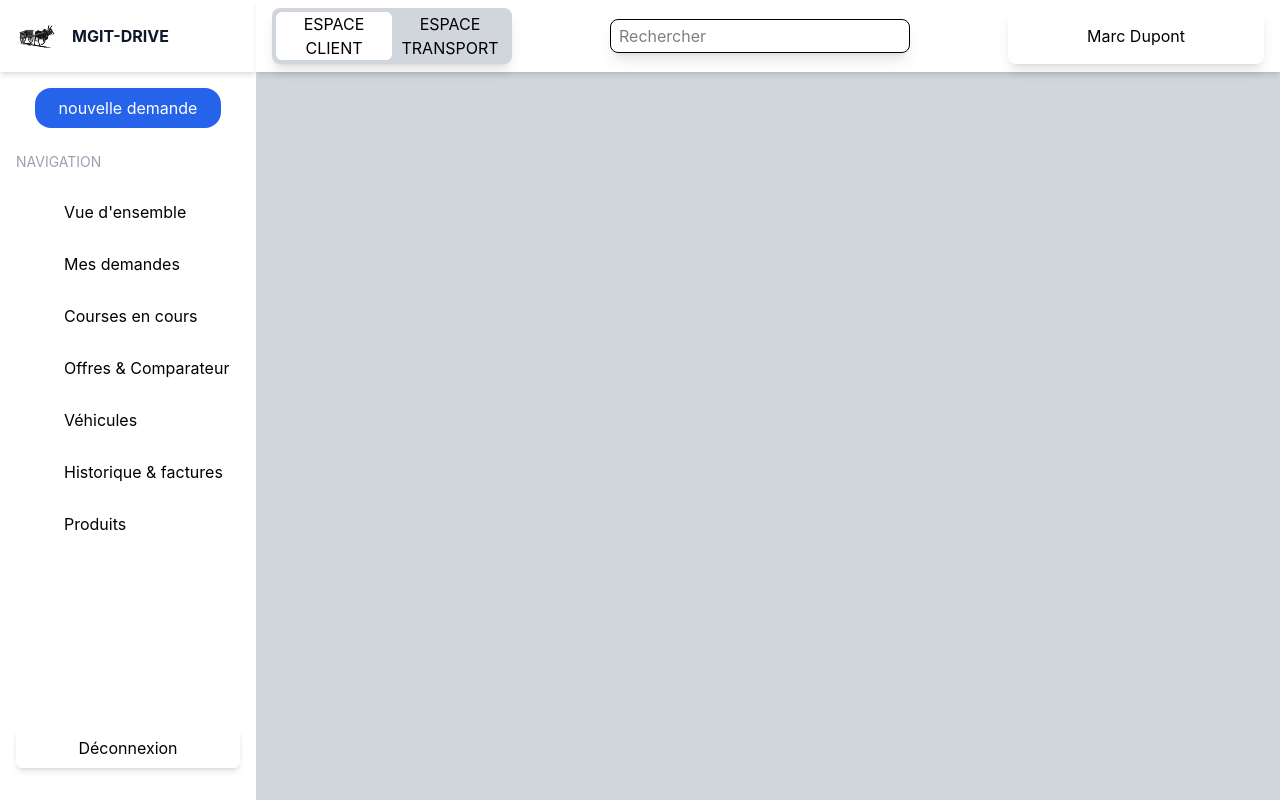
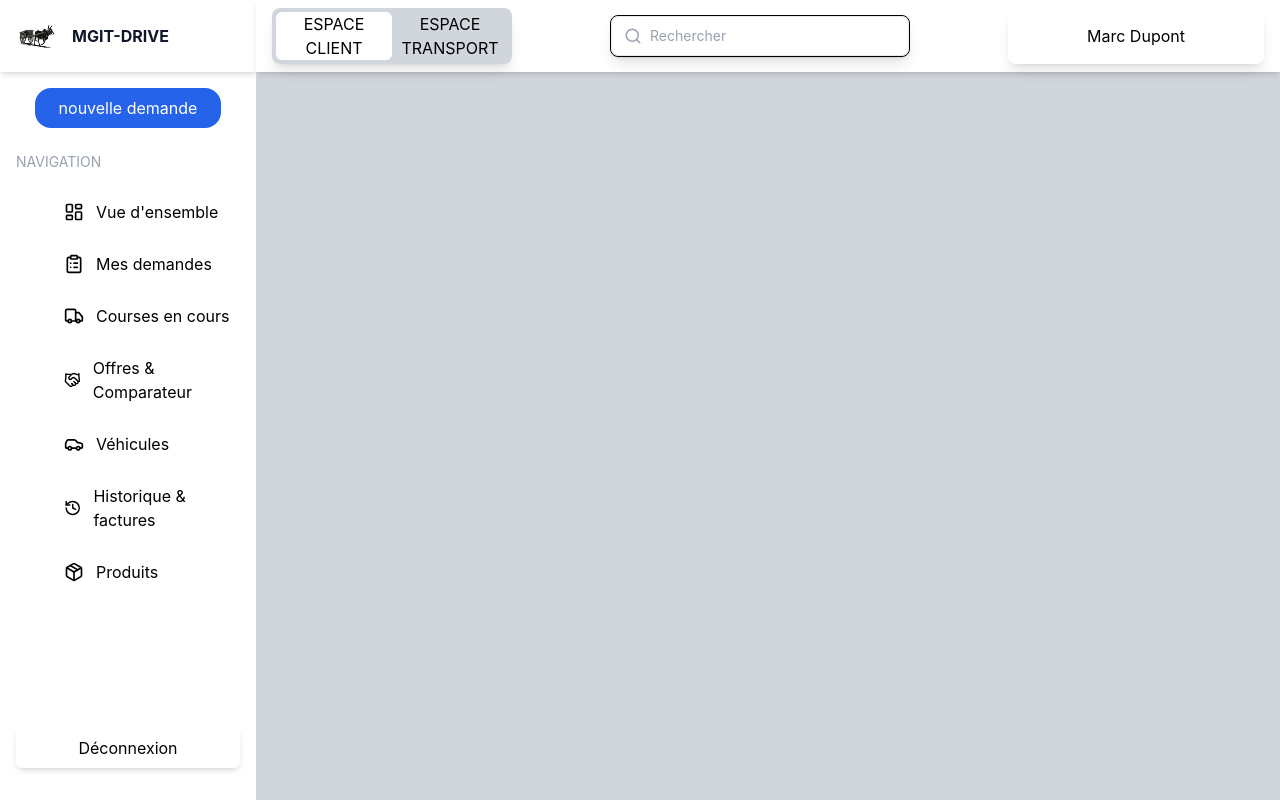
Before and after one commit to amura16/gestion-course, a React (Vite) app: page /client in a window 1280 px wide. Built offline with nearby package versions, Linux system fonts and the light colour scheme.

Commit message:
plus de stylisation

```diff
--- a/src/components/layout/Header.tsx
+++ b/src/components/layout/Header.tsx
@@ -2,6 +2,7 @@ import { useState } from "react"
 import Burger from "../../assets/burger-bar.png"
 import { Input } from "../ui/Input"
 import { Toogle } from "../ui/Toogle"
+import { Search } from "lucide-react"
 
 interface HeaderProps {
     onMenuClick: () => void
@@ -41,6 +42,7 @@ export const Header = ({onMenuClick}: HeaderProps ) => {
             {/* search bar */}
             <div className="w-75 border rounded-lg shadow-lg">
                 <Input
+                    leftContent={<Search size={18} />}
                     placeholder="Rechercher"
                 />
             </div>
--- a/src/components/layout/Sidebar.tsx
+++ b/src/components/layout/Sidebar.tsx
@@ -1,38 +1,45 @@
 import { NavLink } from "react-router-dom"
 import Logo from "../../assets/logo.png"
 import { ButtonGlobal } from "../ui/Button"
-
+import { LayoutDashboard, ClipboardList, Truck, Handshake, Car, History, Package, Icon} from "lucide-react";
 
 const navigations = [
     {
         path: "ensemble",
-        name: "Vue d'ensemble"
+        name: "Vue d'ensemble",
+        icon: LayoutDashboard
     },
     {
         path: "demande",
-        name: "Mes demandes"
+        name: "Mes demandes",
+        icon: ClipboardList
     },
     {
         path: "course",
-        name: "Courses en cours"
+        name: "Courses en cours",
+        icon: Truck
     },
     {
         path: "offre",
-        name: "Offres & Comparateur"
+        name: "Offres & Comparateur",
+        icon: Handshake
     },
     {
         path: "véhicule",
-        name: "Véhicules"
+        name: "Véhicules",
+        icon: Car
     },
     {
         path: "historique",
-        name: "Historique & factures"
+        name: "Historique & factures",
+        icon: History
     },
     {
         path: "product",
-        name: "Produits"
+        name: "Produits",
+        icon: Package
     }
-]
+];
 
 export const Sidebar = () => {
     return (
@@ -69,21 +76,20 @@ export const Sidebar = () => {
 
                 <div className="flex justify-center mt-2 ps-0 lg:ps-10">
                     <div className="w-full">
-                        {navigations.map((nav) => (
-                            <NavLink
-                                key={nav.path}
-                                className={({ isActive }) =>
-                                    `block my-3 p-2 ${
-                                        isActive
-                                            ? "bg-white rounded-md"
-                                            : ""
-                                    }`
-                                }
-                                to={nav.path}
-                            >
-                                {nav.name}
-                            </NavLink>
-                        ))}
+                        {navigations.map((nav) => {
+                            const Icon = nav.icon;
+
+                            return (
+                                <NavLink
+                                    key={nav.path}
+                                    className={({ isActive }) => `flex gap-3 items-center my-3 p-2 ${isActive? "bg-white rounded-md": ""}`}
+                                    to={nav.path}
+                                >
+                                    <Icon size={20} />
+                                    <span>{nav.name}</span>
+                                </NavLink>
+                            )
+                        })}
                     </div>
                 </div>
             </div>
--- a/src/components/ui/Input.tsx
+++ b/src/components/ui/Input.tsx
@@ -1,15 +1,48 @@
+import type { ReactNode, ChangeEvent } from "react";
+
 interface InputProps {
     placeholder?: string;
-    onChange?: () => void;
+    value?: string;
+    onChange?: (e: ChangeEvent<HTMLInputElement>) => void;
+    leftContent?: ReactNode;
+    rightContent?: ReactNode;
+    type?: string;
+    disabled?: boolean;
 }
 
-export const Input = ({placeholder, onChange}: InputProps) => {
-    return(
-        <input
-            type="text"
-            className="w-full py-1 px-2 rounded-md"
-            placeholder={placeholder}
-            onChange={onChange}
-        />
-    )
-}
+export const Input = ({
+    placeholder,
+    value,
+    onChange,
+    leftContent,
+    rightContent,
+    type = "text",
+    disabled = false,
+}: InputProps) => {
+    return (
+        <div className="flex items-center w-full h-10 bg-white border border-gray-200 rounded-lg px-3 shadow-sm focus-within:border-blue-500 focus-within:ring-2 focus-within:ring-blue-100 transition">
+
+            {leftContent && (
+                <div className="flex items-center mr-2 text-gray-400">
+                    {leftContent}
+                </div>
+            )}
+
+            <input
+                type={type}
+                value={value}
+                onChange={onChange}
+                placeholder={placeholder}
+                disabled={disabled}
+                className="flex-1 min-w-0 outline-none bg-transparent text-sm text-gray-800 placeholder:text-gray-400 disabled:cursor-not-allowed"
+            />
+
+            {rightContent && (
+                <div className="flex items-center ml-2 text-gray-400">
+                    {rightContent}
+                </div>
+            )}
+
+        </div>
+    );
+};
```
Also changed, not shown: src/assets/search.png (added).
